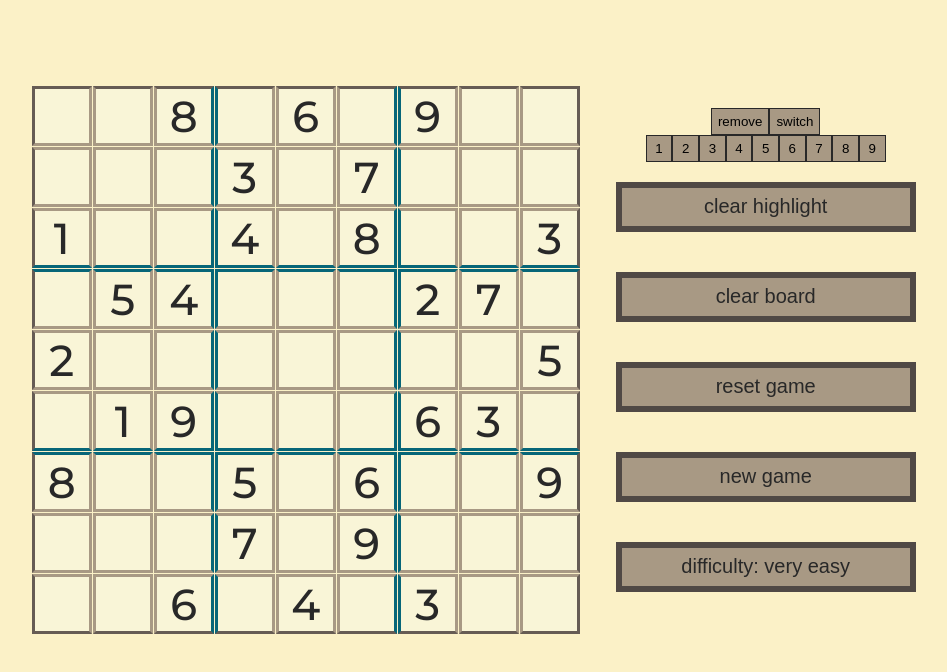
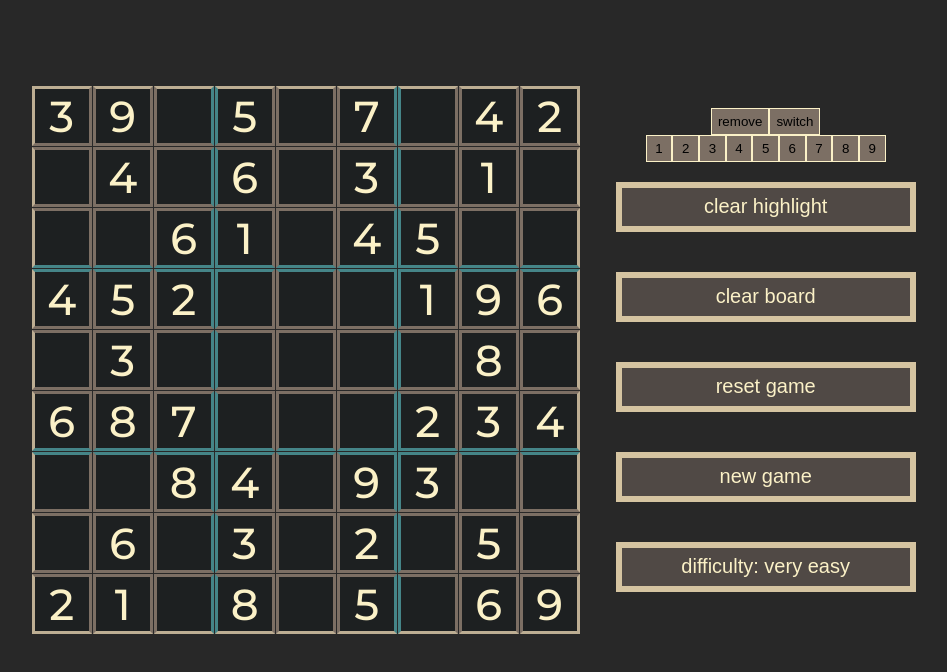
Before and after one commit to NicksIdeaEngine/sudoku, a React app: page / in a window 1280 px wide. Shown: the top 672 px of the page, without its empty margins (181-1128 px from the left). Built offline with nearby package versions, Linux system fonts and the light colour scheme.

Commit message:
Adding Root.js, size.js, and game state management

```diff
--- a/src/App.js
+++ b/src/App.js
@@ -1,12 +1,19 @@
 import React from 'react';
+import styled from '@emotion/styled';
 import GameBoard from './components/GameBoard';
-import './styles/main.scss';
+
+const AppContainer = styled.div`
+  margin: 0 auto;
+  padding: 2em;
+  width: 50em;
+  height: 36em;
+`;
 
 function App() {
   return (
-    <div className="page">
+    <AppContainer className="app">
       <GameBoard />
-    </div>
+    </AppContainer>
   );
 }
 
--- /dev/null
+++ b/src/Root.js
@@ -0,0 +1,24 @@
+import React from 'react';
+import PropTypes from 'prop-types';
+import styled from '@emotion/styled';
+import GlobalStyles from './styles/GlobalStyles';
+
+const PageContainer = styled.main`
+  max-width: 60em;
+  margin: 0 auto;
+`;
+
+const Root = ({ children }) => {
+  return (
+    <>
+      <GlobalStyles />
+      <PageContainer className="page">{children}</PageContainer>
+    </>
+  );
+};
+
+Root.propTypes = {
+  children: PropTypes.node.isRequired,
+};
+
+export default Root;
--- a/src/components/GameBoard.js
+++ b/src/components/GameBoard.js
@@ -9,7 +9,7 @@ import {
   clearHighlight,
   highlightRelatedTiles,
 } from '../lib/board-functions/changeBoardState';
-import { getTile } from './Tile';
+import { getTile, addCandidate } from './Tile';
 import { setDifficulty } from '../lib/settings/difficulty';
 import enforceRules from '../lib/rules/enforce';
 import toggleTileState from '../lib/board-functions/toggleTileState';
@@ -23,6 +23,7 @@ class GameBoard extends Component {
       startingSequence: '',
       currentBoard: buildBoard(),
       insertMode: '',
+      insertValue: '',
       currentDifficulty: {
         name: 'very easy',
         index: 0,
@@ -47,9 +48,8 @@ class GameBoard extends Component {
   }
 
   handleClick(id) {
-    const { currentBoard, insertMode } = this.state;
+    const { currentBoard, insertMode, insertValue } = this.state;
     const tile = getTile(currentBoard, id);
-    console.log(tile);
 
     if (tile.locked === 'false' && tile.active === 'true') {
       let tempNum = parseInt(tile.value, 10) + 1;
@@ -58,10 +58,7 @@ class GameBoard extends Component {
     }
 
     if (insertMode === 'switch') {
-      this.setState(() => {
-        tile.candidates[1][1] = '5';
-        console.log(tile.candidates);
-      });
+      this.setState((prevState) => addCandidate(prevState, id, 2));
     }
 
     if (
@@ -69,7 +66,7 @@ class GameBoard extends Component {
       tile.locked === 'false' &&
       insertMode !== 'switch'
     ) {
-      tile.value = insertMode;
+      tile.value = insertValue;
     }
 
     this.setState((prevState) => {
@@ -108,6 +105,7 @@ class GameBoard extends Component {
       startingSequence,
       currentDifficulty,
       insertMode,
+      insertValue,
     } = this.state;
     return (
       <main className="game-board">
@@ -116,6 +114,7 @@ class GameBoard extends Component {
           startingSequence={startingSequence}
           handleClick={this.handleClick}
           insertMode={insertMode}
+          insertValue={insertValue}
         />
         <Menu
           resetGame={this.resetGame}
@@ -126,6 +125,7 @@ class GameBoard extends Component {
           currentDifficulty={currentDifficulty.name}
           toggleInsertMode={this.toggleInsertMode}
           insertMode={insertMode}
+          insertValue={insertValue}
         />
       </main>
     );
--- a/src/components/Tile.js
+++ b/src/components/Tile.js
@@ -58,6 +58,12 @@ const getTile = (currentBoard, id) => {
   return tile;
 };
 
+const updateBoardWithTile = (currentBoard, tile) => {
+  const newBoard = currentBoard;
+  newBoard[tile.row].props.children[tile.column] = tile;
+  return { currentBoard: newBoard };
+};
+
 const getTileText = (tile) => {
   const { value, candidates, id } = tile;
   let displayText = '';
@@ -104,7 +110,17 @@ const getTileText = (tile) => {
   return displayText;
 };
 
-export { getTile, getTileText };
+const addCandidate = ({ currentBoard }, id, candidate) => {
+  const tile = getTile(currentBoard, id);
+  console.log('tile', tile);
+  tile.candidates[Math.floor(candidate / 3)][
+    candidate % 3
+  ] = candidate.toString();
+
+  return updateBoardWithTile(currentBoard, tile);
+};
+
+export { getTile, getTileText, addCandidate };
 
 Tile.propTypes = {
   id: PropTypes.string.isRequired,
--- a/src/index.js
+++ b/src/index.js
@@ -1,15 +1,16 @@
 import React from 'react';
 import ReactDOM from 'react-dom';
-import GlobalStyles from './styles/GlobalStyles';
+import Root from './Root';
+import App from './App';
 import './styles/main.scss';
-import App from './App';
 
 const rootContainer = document.getElementById('root');
 
 ReactDOM.render(
-  <>
-    <GlobalStyles />
-    <App />
-  </>,
+  <React.StrictMode>
+    <Root>
+      <App />
+    </Root>
+  </React.StrictMode>,
   rootContainer,
 );
--- a/src/lib/board-functions/changeGameState.js
+++ b/src/lib/board-functions/changeGameState.js
@@ -21,9 +21,9 @@ const getNewSudoku = (difficulty) => {
 };
 
 const newGame = (prevState) => {
-  const { difficulty } = prevState;
+  const { currentDifficulty } = prevState;
   const { currentBoard, insertMode } = clearHighlight(prevState);
-  const { startingSequence } = getNewSudoku(difficulty);
+  const { startingSequence } = getNewSudoku(currentDifficulty);
   const splitSequence = startingSequence.split('');
   let tile;
   let row;
--- a/src/lib/settings/difficulty.js
+++ b/src/lib/settings/difficulty.js
@@ -25,10 +25,10 @@ function getDifficultyName(difficultyID) {
 }
 
 function setDifficulty(prevState, value) {
-  const { difficulty } = prevState;
-  difficulty.name = getDifficultyName(value);
-  difficulty.index = value;
-  return { difficulty };
+  const { currentDifficulty } = prevState;
+  currentDifficulty.name = getDifficultyName(value);
+  currentDifficulty.index = value;
+  return { currentDifficulty };
 }
 
 export { difficultyOptions, getDifficultyName, setDifficulty };
--- a/src/styles/GlobalStyles.js
+++ b/src/styles/GlobalStyles.js
@@ -6,6 +6,8 @@ const styles = css`
     v2.0 | 20110126
     License: none (public domain)
   */
+
+  @import url('https://fonts.googleapis.com/css2?family=Fira+Code:wght@500&family=Montserrat:wght@500&display=swap');
   html,
   body,
   div,
--- a/src/styles/main.scss
+++ b/src/styles/main.scss
@@ -1,6 +1,6 @@
-// @import '../colors/gruvbox-dark.scss';
-@import '../colors/gruvbox-light.scss';
-@import url('https://fonts.googleapis.com/css2?family=Fira+Code:wght@500&family=Montserrat:wght@500&display=swap');
+@import '../colors/gruvbox-dark.scss';
+// @import '../colors/gruvbox-light.scss';
+// @import url('https://fonts.googleapis.com/css2?family=Fira+Code:wght@500&family=Montserrat:wght@500&display=swap');
 
 $body-bgc: $bg0;
 $body-color: $fg0;
@@ -40,7 +40,7 @@ $menu-border: 0; // 0.1em solid $fg0;
 $menu-header-border: 0; // 0.1em solid $red;
 $menu-header-text-color: $fg1;
 $menu-container-border: 0; // 0.2em solid $yellow;
-$menu-button-background-color: $bg4;
+$menu-button-background-color: $bg2;
 $menu-button-border: 0.3em solid $fg2;
 $menu-button-text-color: $fg0;
 $menu-button-focus-bgc: $green;
@@ -55,27 +55,6 @@ body {
 
 .dev-text {
   color: $fg0;
-}
-
-.page {
-  margin: 0 auto;
-  padding: 2em;
-  width: 50em;
-  height: 36em;
-  border: $page-border;
-
-  &-header {
-    text-align: center;
-    color: $header-color;
-    &-text {
-      margin: 0.25em 0.5em;
-    }
-  }
-
-  &-footer {
-    text-align: center;
-    margin: 0.25em 0 0;
-  }
 }
 
 .game-board {
--- a/webpack.config.js
+++ b/webpack.config.js
@@ -1,4 +1,5 @@
-const path = require('path');
+import path from 'path';
+
 const HtmlWebpackPlugin = require('html-webpack-plugin');
 
 const PATH_SOURCE = path.join(__dirname, './src');
```
Also changed, not shown: package.json (+6 -6 lines), src/styles/size.js (added, +10 -0 lines), 2 other files (tests, documents, lock files or other folders).
